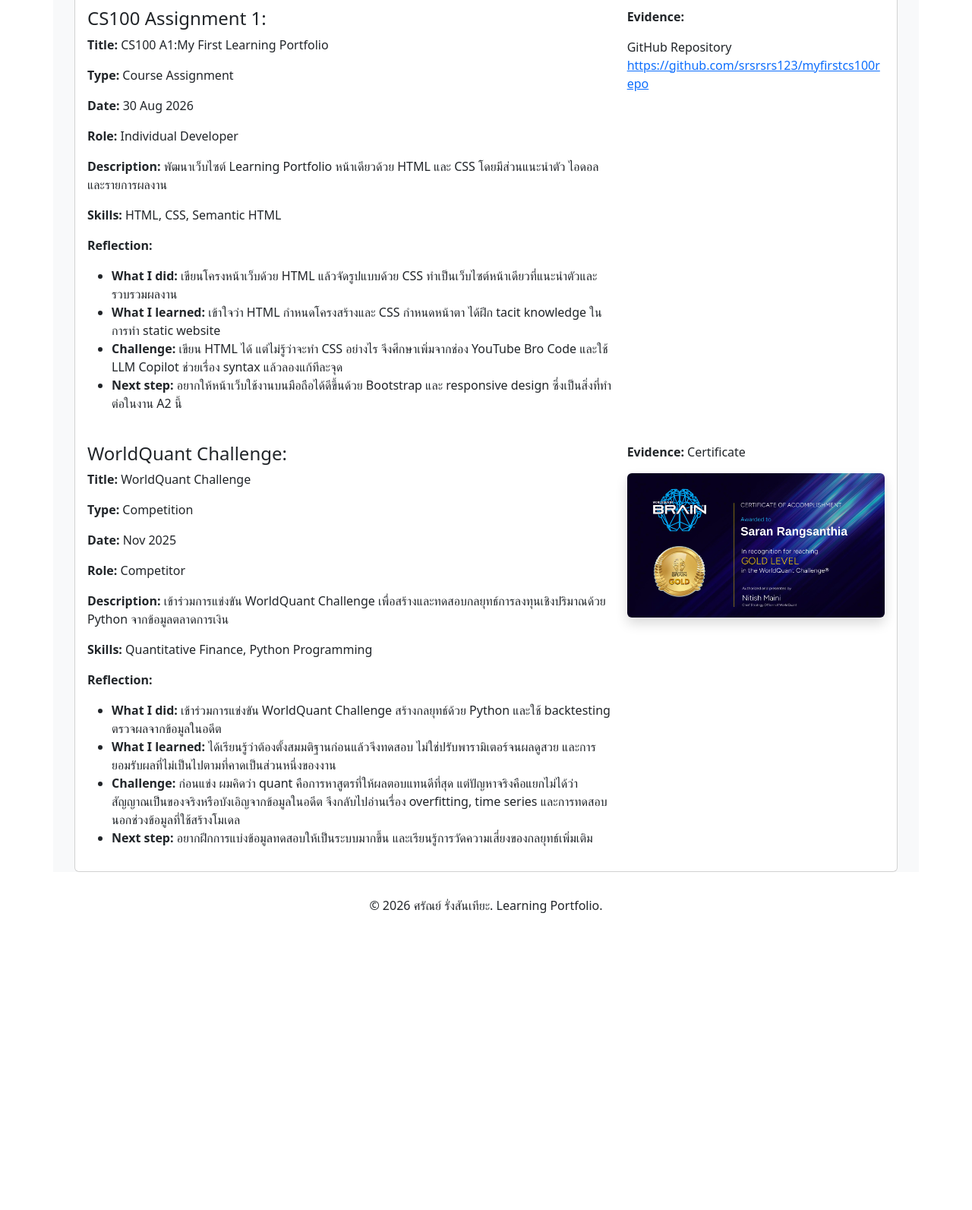
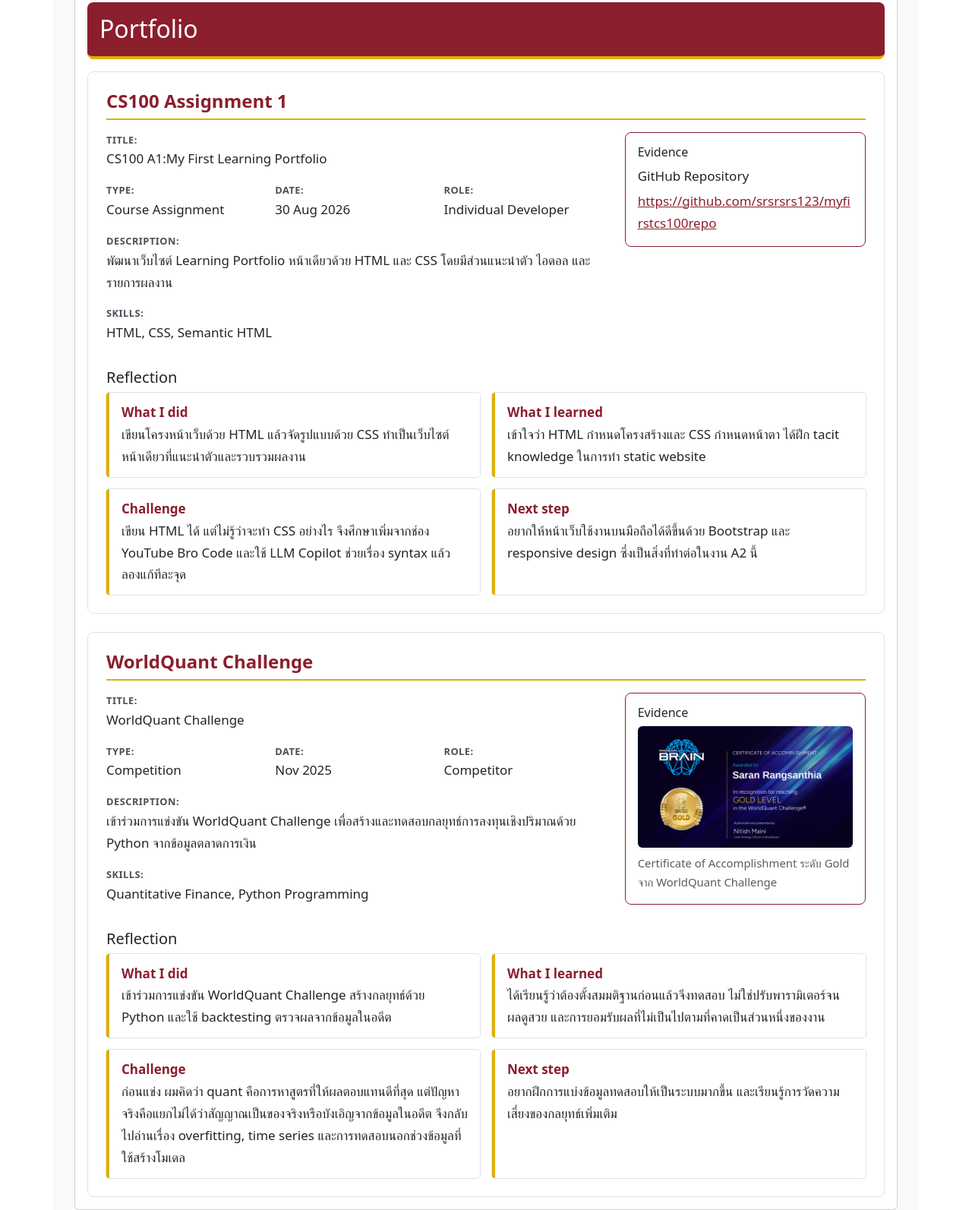
Before and after one commit to srsrsrs123/A2_6709616210, a plain HTML site: page index.html in a window 1280 px wide. Shown: the part 974-2567 px from the top of the page at 76% size. Before the commit the page ends 2210 px from the top, so only its background shows below. Drawn offline with nearby package versions, Linux system fonts and the light colour scheme.

Commit message:
Improve readability of Portfolio items on desktop #7

```diff
--- a/css/style.css
+++ b/css/style.css
@@ -1,6 +1,93 @@
+:root {
+    --maroon: #8b1e2d;
+    --gold: #e0b000;
+}
+
+body {
+    font-size: 1.0625rem;
+    line-height: 1.7;
+}
+
+.text-block {
+    max-width: 75ch;
+}
+
+code {
+    color: var(--maroon);
+}
+
+.btn-theme {
+    color: #fff;
+    background-color: var(--maroon);
+    border-color: var(--maroon);
+}
+
+.btn-theme:hover,
+.btn-theme:focus-visible {
+    color: #000;
+    background-color: var(--gold);
+    border-color: var(--gold);
+}
+
 .profile-img {
     width: 100%;
-    max-width: 200px;
+    max-width: 240px;
     aspect-ratio: 1 / 1;
     object-fit: cover;
 }
+
+.section-heading {
+    color: #fff;
+    background-color: var(--maroon);
+    border: 0;
+    border-bottom: 4px solid var(--gold);
+}
+
+.portfolio-item {
+    border: 1px solid #dee2e6;
+}
+
+.portfolio-title {
+    color: var(--maroon);
+    font-size: 1.5rem;
+    font-weight: 700;
+    padding-bottom: 0.5rem;
+    margin-bottom: 1rem;
+    border-bottom: 2px solid var(--gold);
+}
+
+.portfolio-item a {
+    color: var(--maroon);
+}
+
+.meta dt {
+    font-size: 0.8rem;
+    font-weight: 600;
+    letter-spacing: 0.04em;
+    text-transform: uppercase;
+    color: #495057;
+}
+
+.meta dd {
+    margin-bottom: 0.5rem;
+}
+
+.evidence {
+    background-color: #fff;
+    border: 1px solid var(--maroon);
+}
+
+.reflection-card {
+    height: 100%;
+    padding: 0.75rem 1rem;
+    border-left: 4px solid var(--gold);
+    border-radius: 0.25rem;
+    background-color: #fff;
+    box-shadow: 0 0 0 1px #dee2e6;
+}
+
+.reflection-card .label {
+    display: block;
+    font-weight: 700;
+    color: var(--maroon);
+}
--- a/index.html
+++ b/index.html
@@ -13,11 +13,11 @@
         <header class="card m-3">
             <div class="card-body text-center p-4 p-md-5">
                 <h1 class="fw-bold">Learning Portfolio</h1>
-                <nav class="d-flex flex-wrap justify-content-center gap-2 mt-3" aria-label="เมนูหลัก">
-                    <a href="#about_me" class="btn btn-primary">About Me</a>
-                    <a href="#portfolio" class="btn btn-primary">Portfolio</a>
-                    <a href="#cs100" class="btn btn-primary">CS100 Assignment</a>
-                    <a href="#competition" class="btn btn-primary">Competition</a>
+                <nav class="d-flex flex-wrap justify-content-center gap-2 mt-3">
+                    <a href="#about_me" class="btn btn-theme">About Me</a>
+                    <a href="#portfolio" class="btn btn-theme">Portfolio</a>
+                    <a href="#cs100" class="btn btn-theme">CS100 Assignment</a>
+                    <a href="#competition" class="btn btn-theme">Competition</a>
                 </nav>
             </div>
         </header>
@@ -26,12 +26,14 @@
             <div class="card m-3">
                 <div class="card-body">
                     <section id="about_me">
-                        <h2 class="alert alert-warning border-2 rounded-3">About Me</h2>
+                        <h2 class="alert section-heading rounded-3">About Me</h2>
 
+                        <div class="text-block">
                             <p>ชื่อ: <b>ศรัณย์ รั่งสันเทียะ</b> รหัสนักศึกษา: <b>6709616210</b> หลักสูตร: <b>สถิติศาสตร์</b></p>
                             <p>สวัสดีครับ ผมชื่อต้าร์ นักศึกษาชั้นปีที่ 3 สาขาสถิติ มหาวิทยาลัยธรรมศาสตร์ สนใจการวิเคราะห์ข้อมูลและ Machine Learning เว็บไซต์นี้คือพอร์ตโฟลิโอชิ้นแรกที่รวบรวมสิ่งที่ผมได้เรียนรู้และสร้างขึ้น</p>
                             <p>มีความสนใจในด้าน <code>Quantitative Finance, Data Science, and Machine Learning</code></p>
                             <p>ไอดอลของผมคือ: </p>
+                        </div>
                         <div class="row g-4">
                             <figure class="col-12 col-md-6 text-center text-md-start">
                                 <img class="profile-img rounded shadow" alt="Ronald Aylmer Fisher" src="./media/untitled_design_2_0.png.webp">
@@ -49,51 +51,67 @@
             <div class="card m-3">
                 <div class="card-body">
                     <section id="portfolio">
-                        <h2 class="alert alert-warning border-2 rounded-3">Portfolio</h2>
+                        <h2 class="alert section-heading rounded-3">Portfolio</h2>
 
-                        <article id="cs100" class="row g-3 mb-4">
+                        <article id="cs100" class="portfolio-item rounded-3 p-3 p-md-4 mb-4">
+                            <h3 class="portfolio-title">CS100 Assignment 1</h3>
+                            <div class="row g-4">
                                 <div class="col-12 col-lg-8">
-                                <h3 class="h4">CS100 Assignment 1:</h3>
-                                <p><b>Title: </b>CS100 A1:My First Learning Portfolio</p>
-                                <p><b>Type: </b>Course Assignment </p>
-                                <p><b>Date: </b>30 Aug 2026</p>
-                                <p><b>Role: </b>Individual Developer </p>
-                                <p><b>Description: </b>พัฒนาเว็บไซต์ Learning Portfolio หน้าเดียวด้วย HTML และ CSS โดยมีส่วนแนะนำตัว ไอดอล และรายการผลงาน</p>
-                                <p><b>Skills: </b>HTML, CSS, Semantic HTML </p>
-                                <p><b>Reflection: </b></p>
-                                <ul>
-                                    <li><b>What I did: </b>เขียนโครงหน้าเว็บด้วย HTML แล้วจัดรูปแบบด้วย CSS ทำเป็นเว็บไซต์หน้าเดียวที่แนะนำตัวและรวบรวมผลงาน</li>
-                                    <li><b>What I learned: </b>เข้าใจว่า HTML กำหนดโครงสร้างและ CSS กำหนดหน้าตา ได้ฝึก tacit knowledge ในการทำ static website</li>
-                                    <li><b>Challenge: </b>เขียน HTML ได้ แต่ไม่รู้ว่าจะทำ CSS อย่างไร จึงศึกษาเพิ่มจากช่อง YouTube Bro Code และใช้ LLM Copilot ช่วยเรื่อง syntax แล้วลองแก้ทีละจุด</li>
-                                    <li><b>Next step: </b>อยากให้หน้าเว็บใช้งานบนมือถือได้ดีขึ้นด้วย Bootstrap และ responsive design ซึ่งเป็นสิ่งที่ทำต่อในงาน A2 นี้</li>
-                                </ul>
+                                    <dl class="meta row g-2 mb-0">
+                                        <div class="col-12"><dt>Title:</dt><dd>CS100 A1:My First Learning Portfolio</dd></div>
+                                        <div class="col-12 col-sm-4"><dt>Type:</dt><dd>Course Assignment</dd></div>
+                                        <div class="col-12 col-sm-4"><dt>Date:</dt><dd>30 Aug 2026</dd></div>
+                                        <div class="col-12 col-sm-4"><dt>Role:</dt><dd>Individual Developer</dd></div>
+                                        <div class="col-12"><dt>Description:</dt><dd>พัฒนาเว็บไซต์ Learning Portfolio หน้าเดียวด้วย HTML และ CSS โดยมีส่วนแนะนำตัว ไอดอล และรายการผลงาน</dd></div>
+                                        <div class="col-12"><dt>Skills:</dt><dd>HTML, CSS, Semantic HTML</dd></div>
+                                    </dl>
                                 </div>
                                 <div class="col-12 col-lg-4">
-                                <p><b>Evidence: </b></p>
-                                <p>GitHub Repository <a href="https://github.com/srsrsrs123/myfirstcs100repo">https://github.com/srsrsrs123/myfirstcs100repo</a></p>
+                                    <div class="evidence rounded-3 p-3">
+                                        <h4 class="h6 mb-2">Evidence</h4>
+                                        <p class="mb-1">GitHub Repository</p>
+                                        <a href="https://github.com/srsrsrs123/myfirstcs100repo">https://github.com/srsrsrs123/myfirstcs100repo</a>
+                                    </div>
+                                </div>
+                            </div>
+                            <h4 class="h5 mt-4">Reflection</h4>
+                            <div class="row row-cols-1 row-cols-md-2 g-3">
+                                <div class="col"><div class="reflection-card"><span class="label">What I did</span>เขียนโครงหน้าเว็บด้วย HTML แล้วจัดรูปแบบด้วย CSS ทำเป็นเว็บไซต์หน้าเดียวที่แนะนำตัวและรวบรวมผลงาน</div></div>
+                                <div class="col"><div class="reflection-card"><span class="label">What I learned</span>เข้าใจว่า HTML กำหนดโครงสร้างและ CSS กำหนดหน้าตา ได้ฝึก tacit knowledge ในการทำ static website</div></div>
+                                <div class="col"><div class="reflection-card"><span class="label">Challenge</span>เขียน HTML ได้ แต่ไม่รู้ว่าจะทำ CSS อย่างไร จึงศึกษาเพิ่มจากช่อง YouTube Bro Code และใช้ LLM Copilot ช่วยเรื่อง syntax แล้วลองแก้ทีละจุด</div></div>
+                                <div class="col"><div class="reflection-card"><span class="label">Next step</span>อยากให้หน้าเว็บใช้งานบนมือถือได้ดีขึ้นด้วย Bootstrap และ responsive design ซึ่งเป็นสิ่งที่ทำต่อในงาน A2 นี้</div></div>
                             </div>
                         </article>
 
-                        <article id="competition" class="row g-3">
+                        <article id="competition" class="portfolio-item rounded-3 p-3 p-md-4">
+                            <h3 class="portfolio-title">WorldQuant Challenge</h3>
+                            <div class="row g-4">
                                 <div class="col-12 col-lg-8">
-                                <h3 class="h4">WorldQuant Challenge:</h3>
-                                <p><b>Title: </b>WorldQuant Challenge</p>
-                                <p><b>Type: </b>Competition </p>
-                                <p><b>Date: </b>Nov 2025</p>
-                                <p><b>Role: </b>Competitor </p>
-                                <p><b>Description: </b>เข้าร่วมการแข่งขัน WorldQuant Challenge เพื่อสร้างและทดสอบกลยุทธ์การลงทุนเชิงปริมาณด้วย Python จากข้อมูลตลาดการเงิน</p>
-                                <p><b>Skills: </b>Quantitative Finance, Python Programming </p>
-                                <p><b>Reflection: </b></p>
-                                <ul>
-                                    <li><b>What I did: </b>เข้าร่วมการแข่งขัน WorldQuant Challenge สร้างกลยุทธ์ด้วย Python และใช้ backtesting ตรวจผลจากข้อมูลในอดีต</li>
-                                    <li><b>What I learned: </b>ได้เรียนรู้ว่าต้องตั้งสมมติฐานก่อนแล้วจึงทดสอบ ไม่ใช่ปรับพารามิเตอร์จนผลดูสวย และการยอมรับผลที่ไม่เป็นไปตามที่คาดเป็นส่วนหนึ่งของงาน</li>
-                                    <li><b>Challenge: </b>ก่อนแข่ง ผมคิดว่า quant คือการหาสูตรที่ให้ผลตอบแทนดีที่สุด แต่ปัญหาจริงคือแยกไม่ได้ว่าสัญญาณเป็นของจริงหรือบังเอิญจากข้อมูลในอดีต จึงกลับไปอ่านเรื่อง overfitting, time series และการทดสอบนอกช่วงข้อมูลที่ใช้สร้างโมเดล</li>
-                                    <li><b>Next step: </b>อยากฝึกการแบ่งข้อมูลทดสอบให้เป็นระบบมากขึ้น และเรียนรู้การวัดความเสี่ยงของกลยุทธ์เพิ่มเติม</li>
-                                </ul>
+                                    <dl class="meta row g-2 mb-0">
+                                        <div class="col-12"><dt>Title:</dt><dd>WorldQuant Challenge</dd></div>
+                                        <div class="col-12 col-sm-4"><dt>Type:</dt><dd>Competition</dd></div>
+                                        <div class="col-12 col-sm-4"><dt>Date:</dt><dd>Nov 2025</dd></div>
+                                        <div class="col-12 col-sm-4"><dt>Role:</dt><dd>Competitor</dd></div>
+                                        <div class="col-12"><dt>Description:</dt><dd>เข้าร่วมการแข่งขัน WorldQuant Challenge เพื่อสร้างและทดสอบกลยุทธ์การลงทุนเชิงปริมาณด้วย Python จากข้อมูลตลาดการเงิน</dd></div>
+                                        <div class="col-12"><dt>Skills:</dt><dd>Quantitative Finance, Python Programming</dd></div>
+                                    </dl>
                                 </div>
                                 <div class="col-12 col-lg-4">
-                                <p><b>Evidence: </b>Certificate</p>
-                                <img class="img-fluid rounded shadow" alt="WorldQuant Challenge certificate" src="./media/1762155714588.jpg">
+                                    <div class="evidence rounded-3 p-3">
+                                        <h4 class="h6 mb-2">Evidence</h4>
+                                        <figure class="mb-0">
+                                            <img class="img-fluid rounded shadow-sm" alt="WorldQuant Challenge certificate" src="./media/1762155714588.jpg">
+                                            <figcaption class="small text-muted mt-2">Certificate of Accomplishment ระดับ Gold จาก WorldQuant Challenge</figcaption>
+                                        </figure>
+                                    </div>
+                                </div>
+                            </div>
+                            <h4 class="h5 mt-4">Reflection</h4>
+                            <div class="row row-cols-1 row-cols-md-2 g-3">
+                                <div class="col"><div class="reflection-card"><span class="label">What I did</span>เข้าร่วมการแข่งขัน WorldQuant Challenge สร้างกลยุทธ์ด้วย Python และใช้ backtesting ตรวจผลจากข้อมูลในอดีต</div></div>
+                                <div class="col"><div class="reflection-card"><span class="label">What I learned</span>ได้เรียนรู้ว่าต้องตั้งสมมติฐานก่อนแล้วจึงทดสอบ ไม่ใช่ปรับพารามิเตอร์จนผลดูสวย และการยอมรับผลที่ไม่เป็นไปตามที่คาดเป็นส่วนหนึ่งของงาน</div></div>
+                                <div class="col"><div class="reflection-card"><span class="label">Challenge</span>ก่อนแข่ง ผมคิดว่า quant คือการหาสูตรที่ให้ผลตอบแทนดีที่สุด แต่ปัญหาจริงคือแยกไม่ได้ว่าสัญญาณเป็นของจริงหรือบังเอิญจากข้อมูลในอดีต จึงกลับไปอ่านเรื่อง overfitting, time series และการทดสอบนอกช่วงข้อมูลที่ใช้สร้างโมเดล</div></div>
+                                <div class="col"><div class="reflection-card"><span class="label">Next step</span>อยากฝึกการแบ่งข้อมูลทดสอบให้เป็นระบบมากขึ้น และเรียนรู้การวัดความเสี่ยงของกลยุทธ์เพิ่มเติม</div></div>
                             </div>
                         </article>
                     </section>
```
Lines whose indentation alone changed are shown as unchanged.
